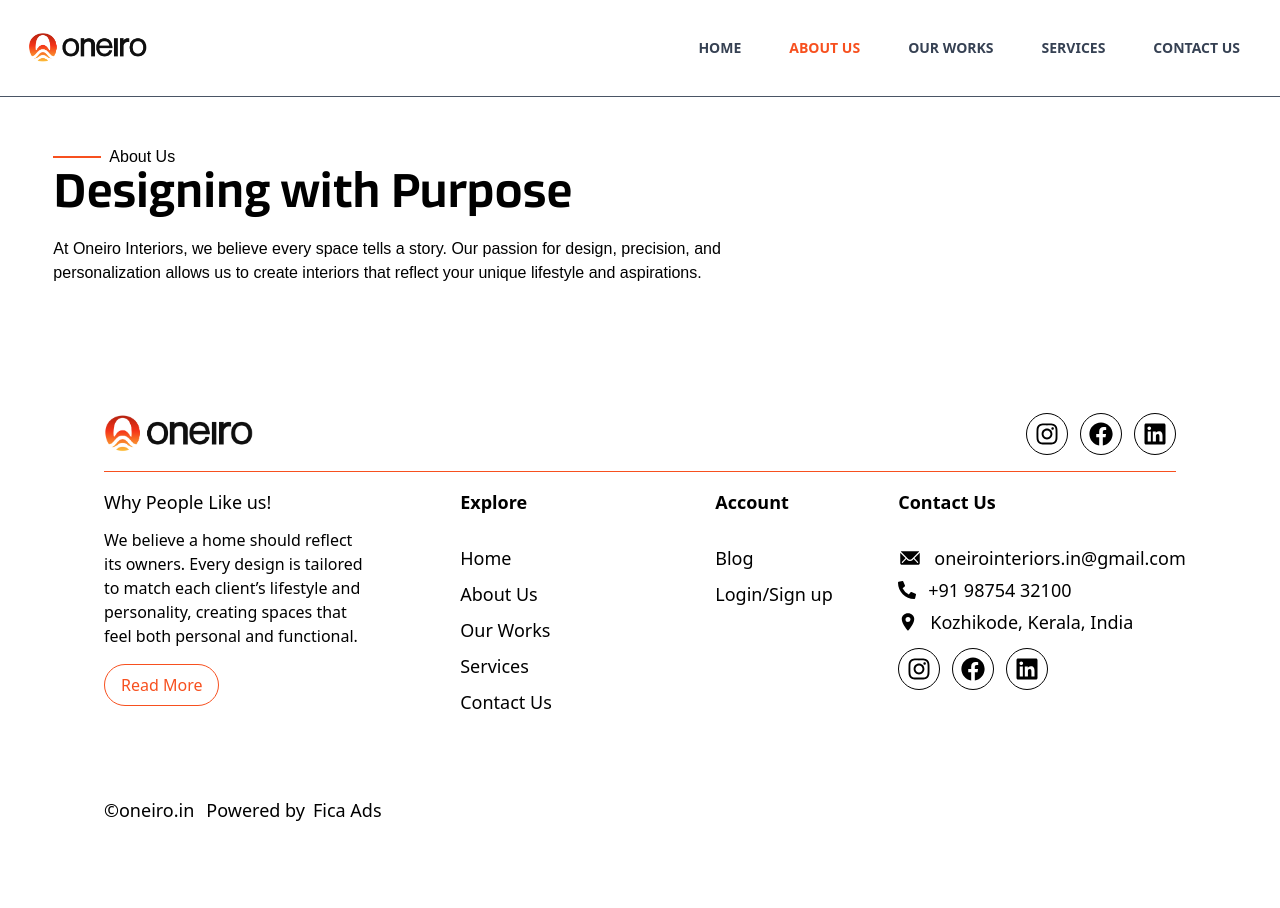
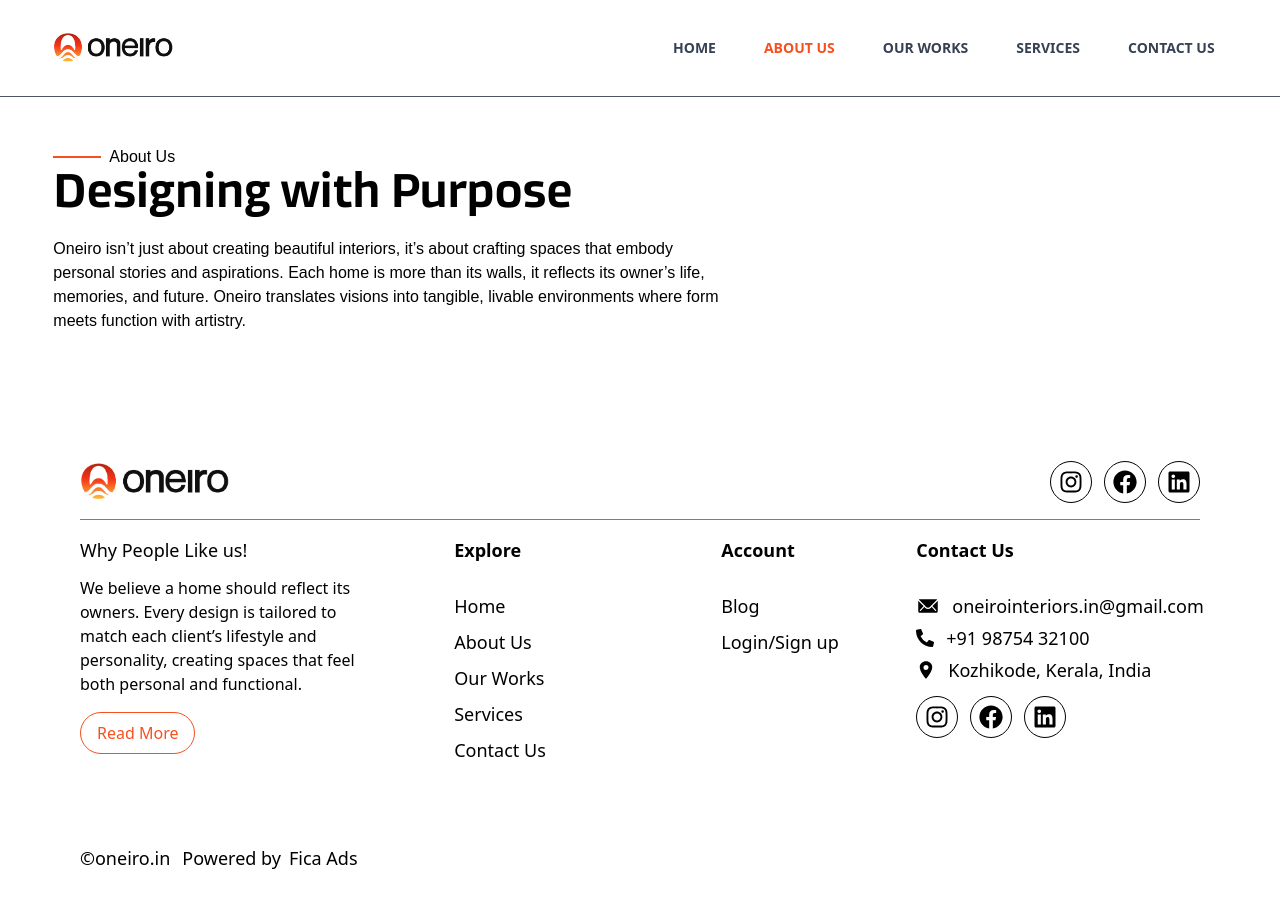
Before and after one commit to Fica-Web/oneiroInteriors, a React (Vite) app in the folder frontend/: page /about in a window 1280 px wide. Shown: the top 908 px of the page. Before the commit the page ends 864 px from the top, so only its background shows below. Built offline with nearby package versions, Linux system fonts and the light colour scheme; a web font is replaced by a local one.

Commit message:
minor updates

```diff
--- a/frontend/src/components/shared/Footer.jsx
+++ b/frontend/src/components/shared/Footer.jsx
@@ -10,7 +10,7 @@ const Footer = () => {
     return (
         <div
             // style={{ backgroundImage: 'linear-gradient(#FDECF0 40%, #F598A6 120%)' }}
-            className="text-brown sm:pt-10 pt-6 lg:px-10 w-full"
+            className="text-brown sm:pt-10 pt-6 lg:px-4 w-full"
         >
             <div className="mx-auto py-10 px-4 sm:px-10 lg:px-16">
                 {/* Top Section */}
--- a/frontend/src/components/shared/Navbar.jsx
+++ b/frontend/src/components/shared/Navbar.jsx
@@ -8,7 +8,7 @@ const Navbar = () => {
 
     return (
         <nav className="">
-            <div className="w-full mx-auto sm:px-4 lg:px-7 ">
+            <div className="w-11/12 mx-auto">
                 <div className="flex items-center justify-between h-24 ">
                     {/* Logo */}
                     <div className="flex items-center">
--- a/frontend/src/pages/user/AboutPage.jsx
+++ b/frontend/src/pages/user/AboutPage.jsx
@@ -7,7 +7,8 @@ const AboutPage = () => {
             <ReusableTitle
                 page='About Us'
                 title='Designing with Purpose'
-                description="At Oneiro Interiors, we believe every space tells a story. Our passion for design, precision, and personalization allows us to create interiors that reflect your unique lifestyle and aspirations."
+                description="Oneiro isn’t just about creating beautiful interiors, it’s about crafting spaces that embody personal stories and aspirations. Each home is more than its walls, it
+                    reflects its owner’s life, memories, and future. Oneiro translates visions into tangible, livable environments where form meets function with artistry."
             />
         </div>
     )
```
